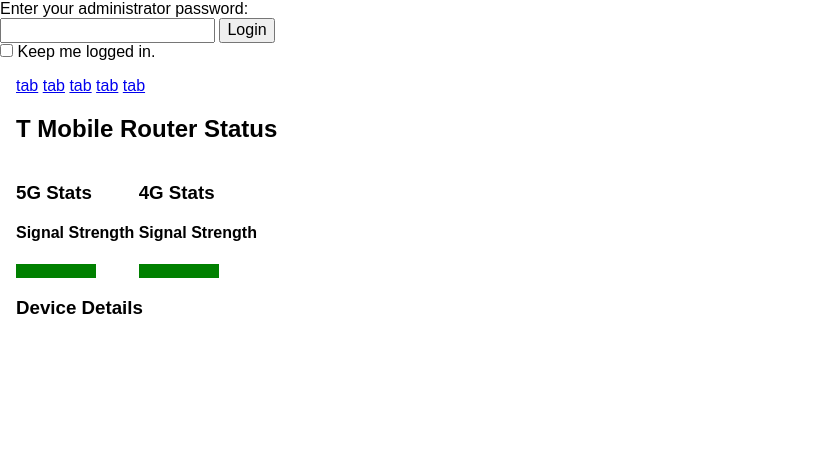
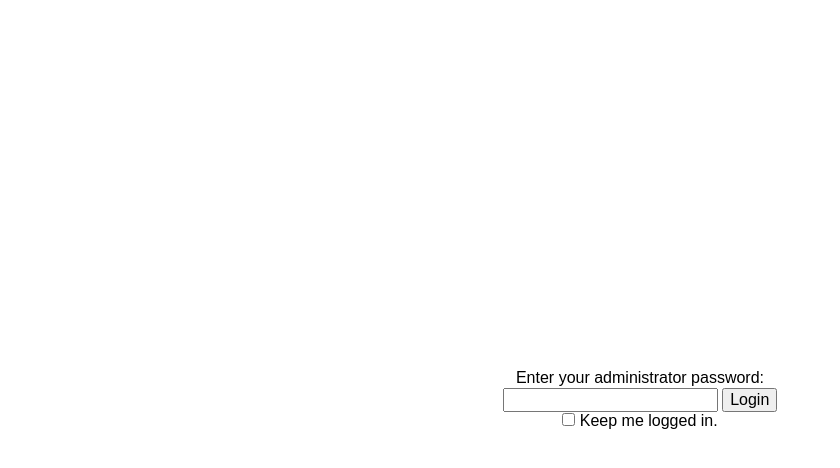
Before and after one commit to jeremiahlangner/tmr, a website: page src/index.html in a window 1280 px wide. Shown: the whole page, without its empty margins (0-840 px from the left). Drawn offline with nearby package versions, Linux system fonts and the light colour scheme; files that its build step writes are made by us from their sources; no server answers; files whose address does not match are found by name.

Commit message:
begin adding login styling

```diff
--- a/src/style.scss
+++ b/src/style.scss
@@ -28,3 +28,15 @@
 .stat-label {
   font-weight: 600;
 }
+
+.login-dlg {
+  background: #fff;
+  width: 100%;
+  height: 100%;
+  z-index: 1000;
+  position: absolute;
+  display: flex;
+  flex-direction: column;
+  justify-content: center;
+  align-items: center;
+}
--- a/src/tmr.ts
+++ b/src/tmr.ts
@@ -27,12 +27,17 @@
 
     const loginEl: HTMLInputElement = document.querySelector('input[name="password"]'); // eslint-disable-line
     const keepLoggedInEl: HTMLInputElement = document.querySelector('input[name="save"]'); // eslint-disable-line
-    console.log(loginEl, keepLoggedInEl);
+
+    // if (this._settings.save) keepLoggedInEl.value = true;
 
     const loginKeyEvent = loginEl.addEventListener('keyup', e => {
       if (e.key === 'Enter') {
         this._settings.password = e.target.value; // eslint-disable-line
-        if (keepLoggedInEl.value == true) localStorage.setItem('tmrouter', JSON.stringify(this._settings));
+        console.log(keepLoggedInEl.value);
+        if (keepLoggedInEl.value == true) {
+          this._settings.keepLoggedIn = true;
+          localStorage.setItem('tmrouter', JSON.stringify(this._settings));
+        }
         this.authorize();
       }
     });
```
Also changed, not shown: build/style.css, build/tmr.js.
